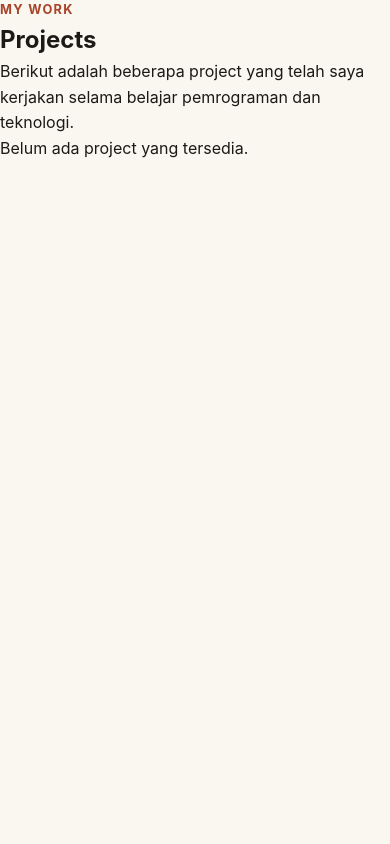
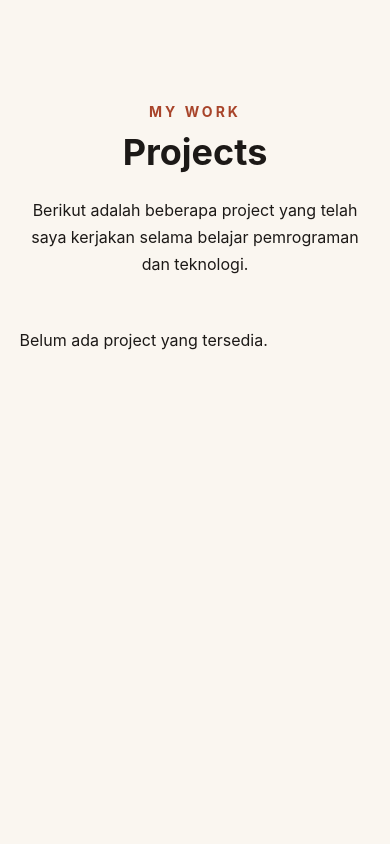
Before and after one commit to kaysansalman-cyber/myportofolio, a Django app: page /projects/ in a window 390 px wide. Shown: the part 99-943 px from the top of the page. Before the commit the page ends 257 px from the top, so only its background shows below. Run offline with Django 5.2, Linux system fonts and the light colour scheme; data that the repository does not hold is empty.

Commit message:
style: add responsive styling for projects page

```diff
--- a/static/css/style.css
+++ b/static/css/style.css
@@ -1201,3 +1201,108 @@ img {
     font-size: 14px;
     font-weight: 600;
 }
+
+/* ==================== PROJECTS PAGE ==================== */
+
+.projects-page {
+    min-height: 100vh;
+    padding: 120px 8% 80px;
+}
+
+.projects-section {
+    max-width: 1200px;
+    margin: 0 auto;
+}
+
+.section-header {
+    text-align: center;
+    margin-bottom: 50px;
+}
+
+.section-label {
+    font-size: 14px;
+    font-weight: 700;
+    letter-spacing: 3px;
+    margin-bottom: 10px;
+}
+
+.section-header h1 {
+    font-size: 48px;
+    margin-bottom: 15px;
+}
+
+.section-header p {
+    max-width: 650px;
+    margin: 0 auto;
+    line-height: 1.7;
+}
+
+.projects-grid {
+    display: grid;
+    grid-template-columns: repeat(3, 1fr);
+    gap: 25px;
+}
+
+.project-card {
+    border: 1px solid rgba(128, 128, 128, 0.25);
+    border-radius: 16px;
+    padding: 28px;
+    transition: transform 0.3s ease, box-shadow 0.3s ease;
+}
+
+.project-card:hover {
+    transform: translateY(-5px);
+    box-shadow: 0 10px 30px rgba(0, 0, 0, 0.1);
+}
+
+.project-type {
+    display: inline-block;
+    font-size: 12px;
+    font-weight: 700;
+    letter-spacing: 1px;
+    text-transform: uppercase;
+    margin-bottom: 15px;
+}
+
+.project-card h2 {
+    font-size: 24px;
+    margin-bottom: 15px;
+}
+
+.project-card p {
+    line-height: 1.7;
+}
+
+.project-technologies {
+    margin-top: 20px;
+    font-size: 14px;
+}
+
+.project-link {
+    display: inline-block;
+    margin-top: 20px;
+    font-weight: 600;
+    text-decoration: none;
+}
+
+/* ==================== RESPONSIVE PROJECTS ==================== */
+
+@media (max-width: 900px) {
+    .projects-grid {
+        grid-template-columns: repeat(2, 1fr);
+    }
+}
+
+@media (max-width: 600px) {
+    .projects-page {
+        padding: 100px 5% 60px;
+    }
+
+    .section-header h1 {
+        font-size: 36px;
+    }
+
+    .projects-grid {
+        grid-template-columns: 1fr;
+    }
+}
```
